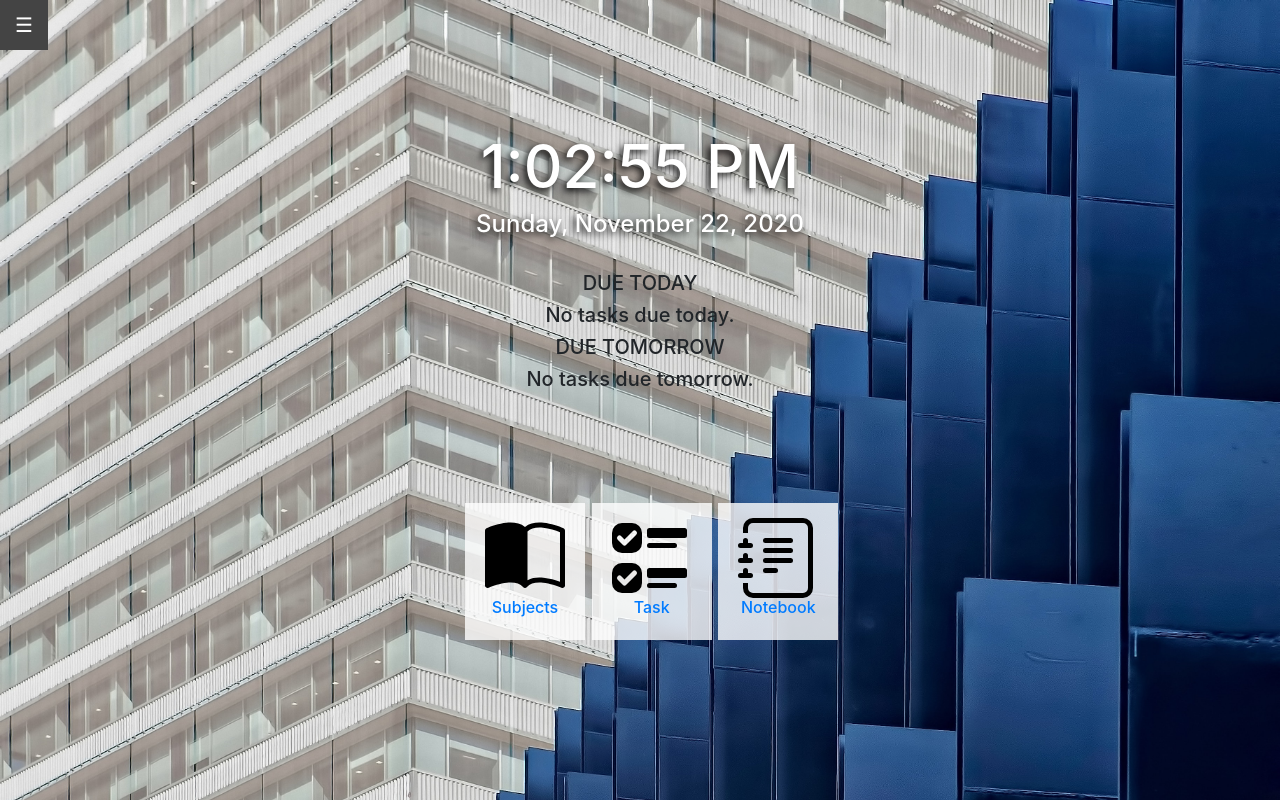
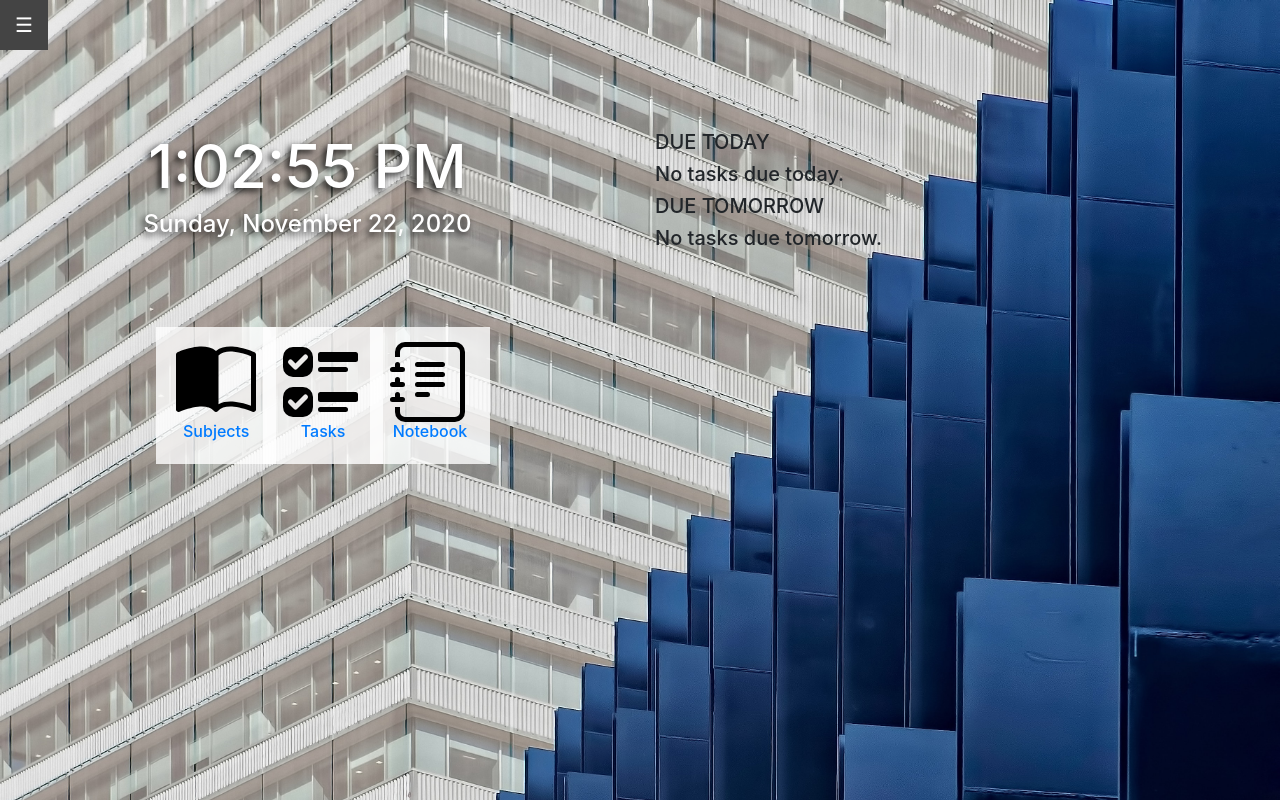
Before and after one commit to jvc1019/Zest, a PHP site: page /src/index.php in a window 1280 px wide. Run offline with PHP 8.4, Linux system fonts and the light colour scheme; data comes from the database, SQL or seed files in the repository; some libraries are stand-ins or nearby versions.

Commit message:
Changed layout of reminders on home page

```diff
--- a/src/index.php
+++ b/src/index.php
@@ -7,20 +7,19 @@
 
 	<div class="container" id="main">
 		<div class="row">
-			<div class="col-md-12" id="clockHeader">
+			<div class="col-md-6" id="mainHeader">
+				<div class="row">
+					<div class="col-md-10" id="clockHeader">
 						<div id="time"></div>
 						<div id="date"></div>
 						<script src="js/clock.js"></script>
-				<br>
-				<?php include("reminders.php"); ?>
-				<br>
 					</div>
 				</div>
 				<div class="row">
-			<div class="col-md-3 col-lg hidden-md-down"></div>
-			<div class="col-md-6 col-lg-4">
+					<div class="col-md-1 col-lg hidden-md-down"></div>
+					<div class="col-md-9 col-lg-9">
 						<div class="row">
-					<div class="col-md-4" data-toggle="tooltip" title="Orginize your Subjects">
+							<div class="col-md-3" data-toggle="tooltip" title="Orginize your Subjects">
 								<a href="subjects.php">
 									<div class="iconholder">
 										<img class="appIcon" src="/cmsc128/resources/icons/book-half.svg"><br>
@@ -28,15 +27,15 @@
 									</div>
 								</a>
 							</div>
-					<div class="col-md-4" data-toggle="tooltip" title="Keep Track of your Activities">
+							<div class="col-md-3" data-toggle="tooltip" title="Keep Track of your Activities">
 								<a href="tasks.php">
 									<div class="iconholder">
 										<img class="appIcon" src="/cmsc128/resources/icons/ui-checks.svg"><br>
-								<h6>Task</h6>
+										<h6>Tasks</h6>
 									</div>
 								</a>
 							</div>
-					<div class="col-md-4" data-toggle="tooltip" title="Take Note of your Thoughts">
+							<div class="col-md-3" data-toggle="tooltip" title="Take Note of your Thoughts">
 								<a href="notes.php">
 									<div class="iconholder">
 										<img class="appIcon" src="/cmsc128/resources/icons/journal-text.svg"><br>
@@ -46,7 +45,12 @@
 							</div>
 						</div>
 					</div>
-			<div class="col-md-3 col-lg hidden-md-down"></div>
+					<div class="col-md-2 col-lg hidden-md-down"></div>
+				</div>
+			</div>
+			<div class="col-md-6" id="reminderHeader">
+				<?php include("reminders.php"); ?>
+			</div>
 		</div>
 	</div>
 	<script>
```
Lines whose indentation alone changed are shown as unchanged.
